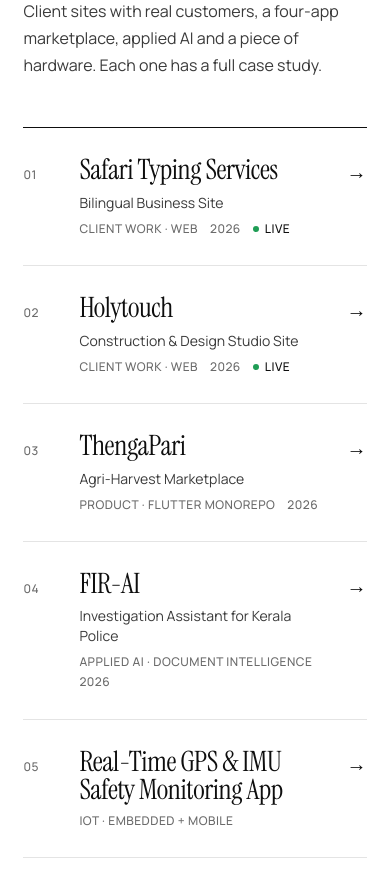
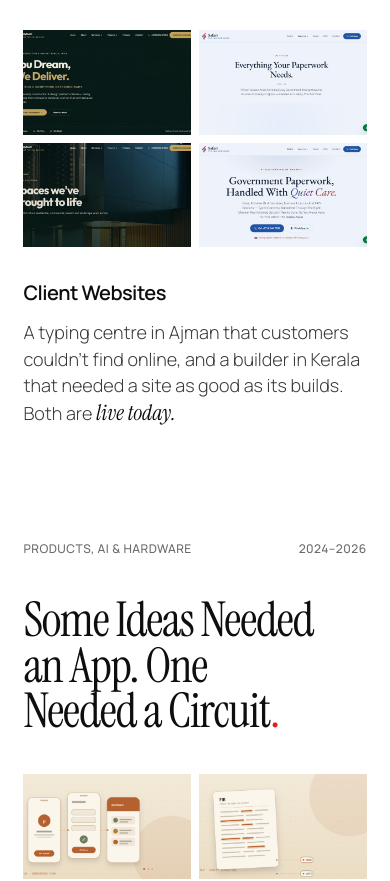
Before and after one commit to Ahamedshakir02/Shakir-s-portfolio, a React (Vite) app: page / in a window 390 px wide. Shown: the part 1140-2021 px from the top of the page. Built offline with nearby package versions, Linux system fonts and the light colour scheme.

Commit message:
feat: open the work section with two statement spreads over image grids

```diff
--- a/src/sections/Work.jsx
+++ b/src/sections/Work.jsx
@@ -1,6 +1,6 @@
 import { Link } from 'react-router-dom'
 import { projects } from '../content/index.js'
-import Section from '../ui/Section.jsx'
+import Spread from '../ui/Spread.jsx'
 
 // "FIR-AI — Investigation Assistant" reads as a name and a subtitle.
 const split = (t) => {
@@ -8,17 +8,71 @@ const split = (t) => {
   return { name, sub }
 }
 
-/** An index, like the contents page of a magazine: number, name, kind, go. */
+const byslug = (slug) => projects.find((p) => p.slug === slug)
+
+/**
+ * Two statement spreads up front, like pages from a printed folio, then the
+ * full index of every project.
+ */
 export default function Work() {
+  const safari = byslug('safari-typing')
+  const holy = byslug('holytouch')
+
   return (
-    <Section
-      id="work"
-      no="01"
-      label="Selected work"
-      title="Work I've Put My Name On"
-      aside={<>Client sites with real customers, a four-app marketplace, applied AI and a piece of hardware. Each one has a full case study.</>}
-    >
-      <ol className="border-t border-ink">
+    <section id="work" className="scroll-mt-12 border-t border-line pt-20 pb-20 md:pt-28 md:pb-28">
+      <div className="frame">
+        <Spread
+          left="(01) Selected work"
+          right="Client work · 2026"
+          title={<>I Turn Real Problems Into Live Websites</>}
+          caption="Client Websites"
+          body={
+            <>
+              A typing centre in Ajman that customers couldn&apos;t find online, and a builder in
+              Kerala that needed a site as good as its builds. Both are{' '}
+              <em className="font-serif text-[1.2em] text-ink">live today.</em>
+            </>
+          }
+        >
+          <div className="grid grid-cols-2 gap-2 sm:gap-3">
+            <Tile to={holy} src="/assets/shots/holytouch-home.jpg" label="Holytouch · Home" />
+            <Tile to={safari} src="/assets/shots/safari-services.jpg" label="Safari Typing · Services" />
+            <Tile to={holy} src="/assets/shots/holytouch-projects.jpg" label="Holytouch · Projects" />
+            <Tile to={safari} src="/assets/shots/safari-home.jpg" label="Safari Typing · Home" />
+          </div>
+        </Spread>
+
+        <Spread
+          className="mt-28 md:mt-40"
+          left="Products, AI & hardware"
+          right="2024–2026"
+          title={<>Some Ideas Needed an App. One Needed a Circuit</>}
+          caption="Products, AI & Hardware"
+          body={
+            <>
+              A marketplace shipped as four Flutter apps, a crime classifier that runs offline at
+              98.8% accuracy, and an ESP32 that calls for help after a crash. Not demos,{' '}
+              <em className="font-serif text-[1.2em] text-ink">working things.</em>
+            </>
+          }
+        >
+          <div className="grid grid-cols-2 gap-2 sm:gap-3">
+            <Tile to={byslug('thengapari')} src="/assets/proj-4.png" label="ThengaPari · Four Flutter apps" />
+            <Tile to={byslug('fir-ai')} src="/assets/proj-1.png" label="FIR-AI · Offline classifier" />
+            <Tile to={byslug('tailsafe')} src="/assets/proj-2.png" label="GPS & IMU safety · ESP32" />
+            <Tile to={byslug('stroke-prediction')} src="/assets/proj-3.png" label="Stroke prediction · ML" />
+          </div>
+        </Spread>
+
+        <div className="mt-28 md:mt-40">
+          <div className="mb-8 flex items-end justify-between gap-6">
+            <h3 className="font-serif text-item">
+              Every Project, Indexed<span className="dot">.</span>
+            </h3>
+            <p className="meta text-muted">{projects.length} case studies</p>
+          </div>
+
+          <ol className="border-t border-ink">
         {projects.map((p) => {
           const { name, sub } = split(p.title)
           return (
@@ -64,7 +118,30 @@ export default function Work() {
             </li>
           )
         })}
-      </ol>
-    </Section>
+          </ol>
+        </div>
+      </div>
+    </section>
   )
 }
+
+/** One image in a spread's grid, linking to its case study. */
+function Tile({ to, src, label }) {
+  return (
+    <Link
+      to={`/work/${to.slug}`}
+      className="group relative block aspect-[16/10] overflow-hidden bg-[#f2f2f2]"
+    >
+      <img
+        src={src}
+        alt={`${to.title.split(' — ')[0]}: ${label}`}
+        loading="lazy"
+        decoding="async"
+        className="size-full object-cover object-center transition-transform duration-700 ease-[var(--ease-out)] group-hover:scale-[1.03]"
+      />
+      <span className="meta absolute bottom-2 left-2 bg-paper/90 px-2 py-1 text-ink opacity-0 transition-opacity group-hover:opacity-100 sm:bottom-3 sm:left-3">
+        {label} →
+      </span>
+    </Link>
+  )
+}
--- /dev/null
+++ b/src/ui/Spread.jsx
@@ -0,0 +1,26 @@
+/**
+ * A statement spread: corner meta, a big serif claim ending on the red full
+ * stop, an image grid, then a small title and caption underneath.
+ */
+export default function Spread({ left, right, title, caption, body, className = '', children }) {
+  return (
+    <article className={className}>
+      <div className="meta flex justify-between gap-6 text-muted">
+        <span>{left}</span>
+        <span>{right}</span>
+      </div>
+
+      <h2 className="mt-10 max-w-[15ch] font-serif text-title text-balance md:mt-14">
+        {title}
+        <span className="dot">.</span>
+      </h2>
+
+      <div className="mt-10 md:mt-12">{children}</div>
+
+      <div className="mt-8 grid gap-3 md:mt-10 lg:grid-cols-[16rem_1fr] lg:gap-x-6">
+        <h3 className="text-xl font-semibold tracking-tight md:text-2xl">{caption}</h3>
+        <p className="max-w-[46ch] text-lede font-light text-ink-2">{body}</p>
+      </div>
+    </article>
+  )
+}
```
